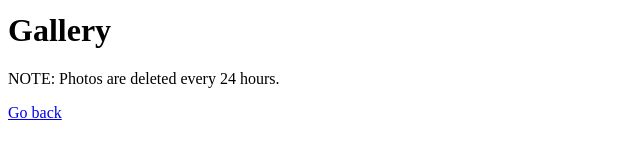
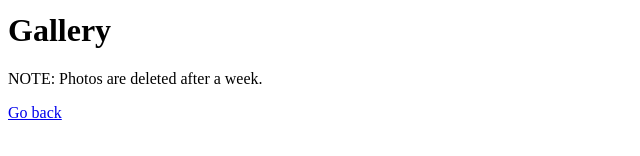
Before and after one commit to sbarrio/pso_photo_uploader, a website: page public/gallery.html in a window 1280 px wide. Shown: the part 146-302 px from the top of the page, 0-640 px from the left. Drawn offline with Linux system fonts and the light colour scheme.

Commit message:
Update gallery.html

```diff
--- a/public/gallery.html
+++ b/public/gallery.html
@@ -6,7 +6,7 @@
     <body>
         <img width=310 src="images/pso_ep12_logo.jpg"/><img width=310 src="images/pso_ep3_logo.jpg"/>
         <h1> Gallery </h1>
-        <p>NOTE: Photos are deleted every 24 hours.</p>
+        <p>NOTE: Photos are deleted after a week.</p>
         <a href="/">Go back</a>
         <br><br>
         <table>
```
